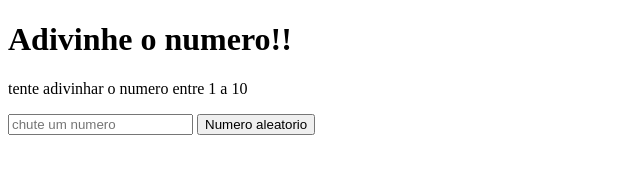
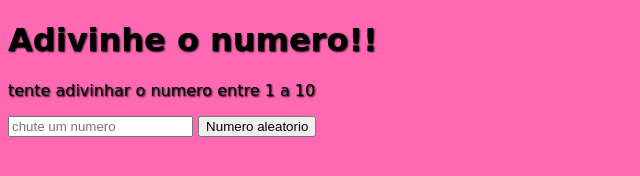
Before and after one commit to antonizypeidaecaga/NumeroSecreto, a plain HTML site: page index.html in a window 1280 px wide. Shown: the whole page, without its empty margins (0-640 px from the left). Drawn offline with Linux system fonts and the light colour scheme.

Commit message:
Update index.html
personalizei o site

```diff
--- a/index.html
+++ b/index.html
@@ -6,6 +6,13 @@
 	<meta charset="utf-8">
 	<meta name="viewport" content="width=device-width, initial-scale=1.0">
 	<title> numero aleatorio</title>
+	<style>
+		body{
+			background-color: hotpink;
+			font-family: cursive;
+			text-shadow: 1px 1px 2px #000000
+		}
+	</style>
 
 </head>
 
```
